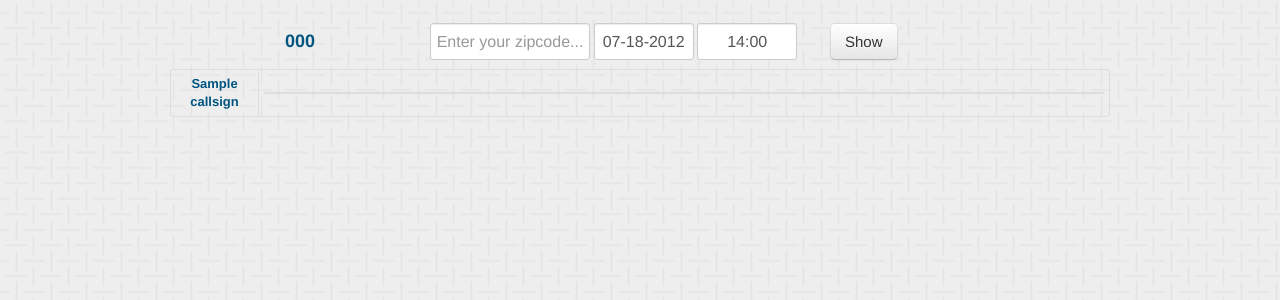
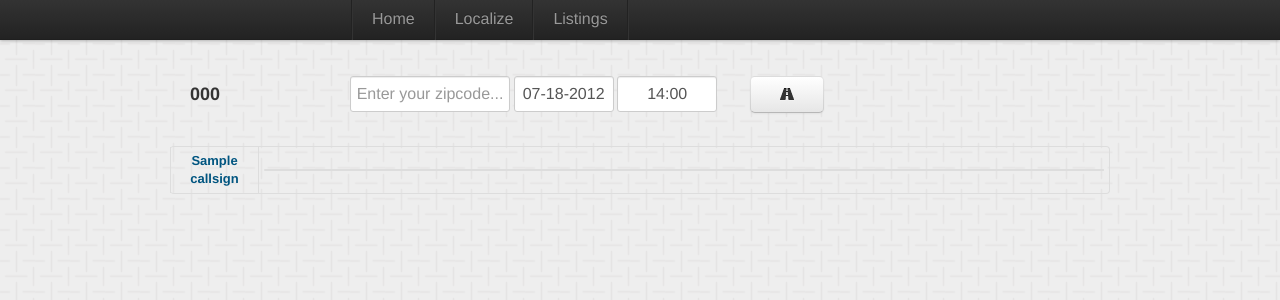
Before and after one commit to pbs/bluebell, a Django app: template bluebell/consumer/templates/show_listings.html in a window 1280 px wide. Shown: the top 300 px of the page. Run offline with Django 3.2, Linux system fonts and the light colour scheme; the template is opened without the code that fills it: most values are stand-ins (such as "Sample title", 1, 10 or a date in 2020); lists and menus that the app fills with data are empty; some libraries are stand-ins or nearby versions.

Commit message:
Added navigation bar, modified some styles.

```diff
--- /dev/null
+++ b/bluebell/consumer/templates/base_nav.html
@@ -0,0 +1,28 @@
+{% extends "base.html" %}
+{% load static %}
+
+{% block header %}
+    <header style="margin-bottom: 53px;">
+        <div class="navbar navbar-fixed-top">
+            <div class="navbar-inner">
+                <div class="container">
+                    <ul class="nav" style="font-size:16px; padding-left:172px;">
+                        <li class="divider-vertical"></li>
+                        <li>
+                            <a href="{% url bluebell.consumer.views.home %}">Home</a>
+                        </li>
+                        <li class="divider-vertical"></li>
+                        <li>
+                            <a href="{% url bluebell.consumer.views.localize_stations %}">Localize</a>
+                        </li>
+                        <li class="divider-vertical"></li>
+                        <li>
+                            <a href="{% url bluebell.consumer.views.show_listings %}">Listings</a>
+                        </li>
+                        <li class="divider-vertical"></li>
+                    </ul>
+                </div>
+            </div>
+        </div>
+    </header>
+{% endblock %}
--- a/bluebell/consumer/templates/show_listings.html
+++ b/bluebell/consumer/templates/show_listings.html
@@ -1,4 +1,4 @@
-{% extends "base.html" %}
+{% extends "base_nav.html" %}
 {% load static %}
 
 {% block content %}
@@ -6,17 +6,17 @@
         <form method='post' action='{% url bluebell.consumer.views.show_listings %}'>
             {% csrf_token %}
             <div class="rw">
-                <h3 class="span1 offset1" style="text-align: center; padding-top:5px; color:#005580;">{{ zipcode }}</h3>
+                <h3 class="span1" style="padding-top:5px;">{{ zipcode }}</h3>
                 <div class="offset1 span5 row">
-                    <input name="zipcode" type="text" maxlength="5" style="height:27px; font-size: 16px; text-align:center;" required class="input-medium" placeholder="Enter your zipcode...">
-                    <input name="date" type="text" style="height:27px; font-size: 16px; margin-top: 0px; text-align:center;" required class="datepicker input-small">
-                    <input name="time" type="text" style="height:27px; font-size: 16px; text-align:center;" required class="timepicker input-small">
+                    <input name="zipcode" type="text" maxlength="5" style="height:26px; font-size: 16px; text-align:center;" required class="input-medium" placeholder="Enter your zipcode...">
+                    <input name="date" type="text" style="height:26px; font-size: 16px; margin-top: 0px; text-align:center;" required class="datepicker input-small">
+                    <input name="time" type="text" style="height:26px; font-size: 16px; text-align:center;" required class="timepicker input-small">
                 </div>
-                <div class="span3">
-                    <button type="submit" class="btn btn-large">Show</button>
+                <div class="span1">
+                    <button type="submit" class="btn btn-large"><i class="icon-road" style="margin-left:15px; margin-right:15px;"></i></button>
                 </div>
             </div>
-            <div class="container" style="padding-top: 23px;">
+            <div class="container" style="padding-top:70px;">
                 {% if listings %}
                     <table class="table table-bordered table-condensed" style="width:940px;">
                         {% for callsigns in listings %}
@@ -39,8 +39,8 @@
                                                         {% with listing_data|dictsort:"start_time" as ordered_list %}
                                                             {% for data in ordered_list|slice:":4"%}
                                                                 <td style="text-align:center; padding-top:8px; width:175px;">
-                                                                   <div style="font-weight:bold;">{{ data.start_time|linebreaks }}</div>
-                                                                   <div style="color:#005580;">{{ data.title }}</div>
+                                                                   <div style="font-weight:bold;">{{ data.start_time|slice:":2"}}:{{ data.start_time|slice:"2:"}}</div>
+                                                                   <div>{{ data.title }}</div>
                                                                 </td>
                                                             {% endfor %}
                                                         {% endwith %}
```
Also changed, not shown: bluebell/consumer/templates/localize_stations.html (+6 -6 lines).
